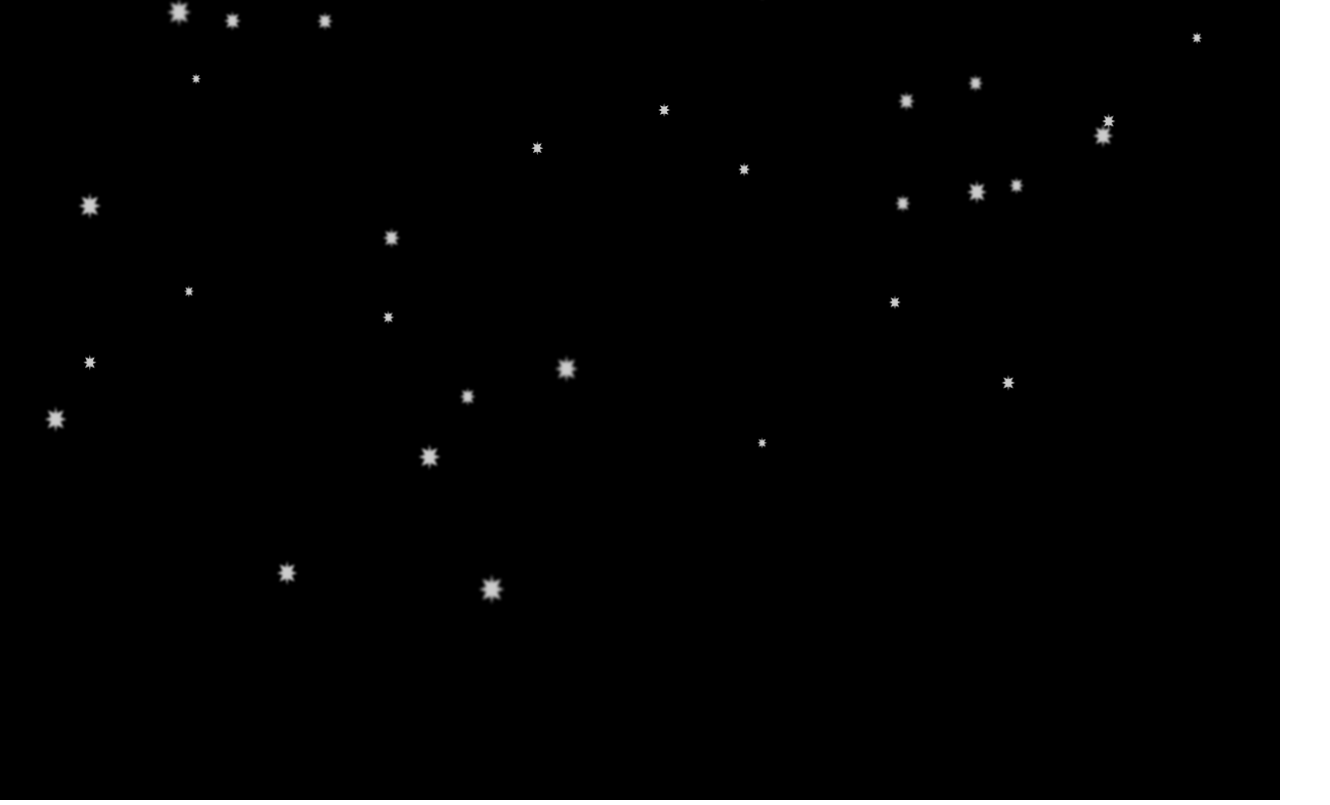
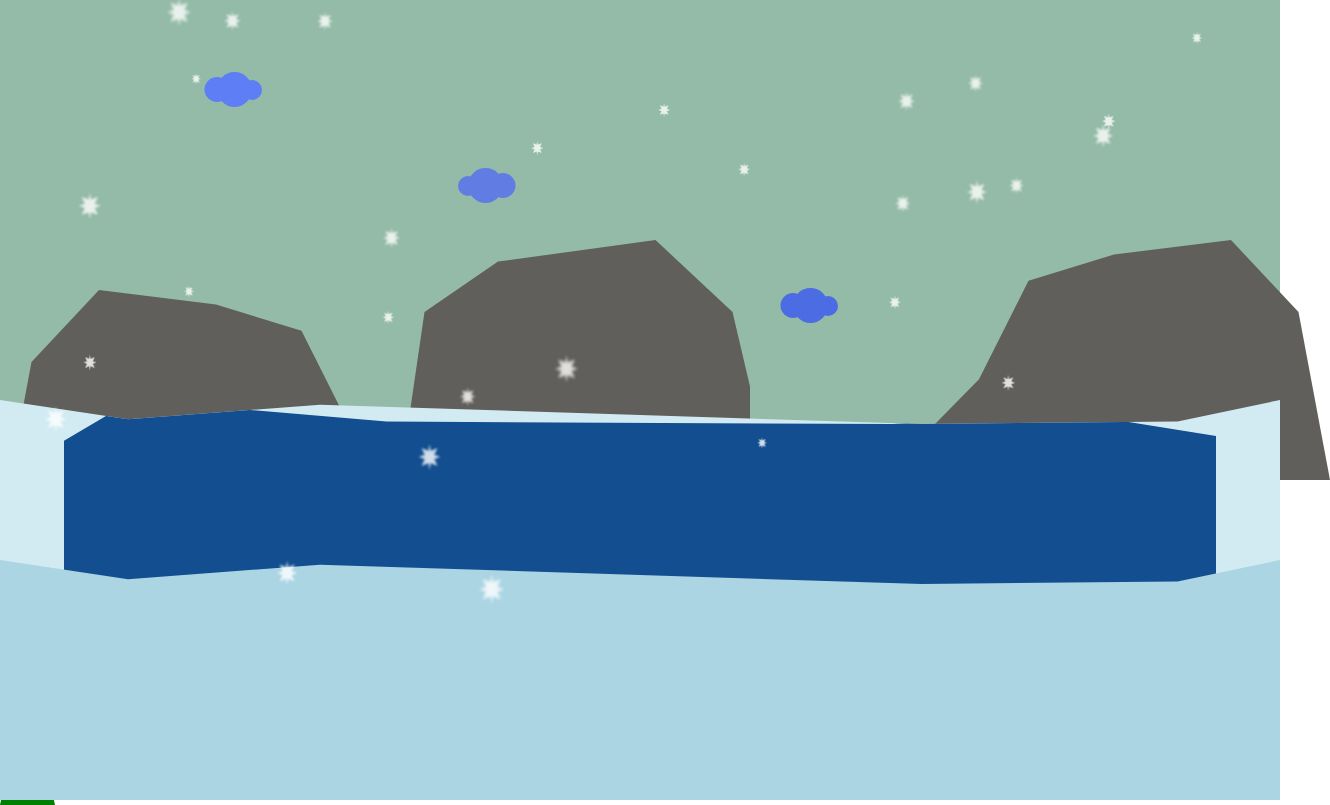
Before and after one commit to bembit/snow-paint, a plain HTML site: page index.html in a window 1280 px wide. Shown: the whole page, 1330 px wide, since content can reach past the window. Drawn offline with Linux system fonts and the light colour scheme.

Commit message:
some work

```diff
--- a/index.html
+++ b/index.html
@@ -15,7 +15,42 @@
     <div class="scene">
         <!-- snowstorm -->
         <div id="snow-container" class="snow"></div>
-            <!-- generate with js? -->
+            <!-- generate with js -->
+        </div>
+        <div class="sky">
+            <!-- with clouds -->
+            <div class="cloud cloud-1">
+                <div class=""></div>
+                <div class=""></div>
+                <div class=""></div>
+            </div>
+            <div class="cloud cloud-2">
+                <div class=""></div>
+                <div class=""></div>
+                <div class=""></div>
+            </div>
+            <div class="cloud cloud-3">
+                <div class=""></div>
+                <div class=""></div>
+                <div class=""></div>
+            </div>
+        </div>
+        <div class="mountains">
+            <!-- with mountains -->
+            <div class="mountain mountain-1"></div>
+            <div class="mountain mountain-2"></div>
+            <div class="mountain mountain-3"></div>
+            <!-- <div class="mountain mountain-3"></div> -->
+        </div>
+        <div class="lake-container">
+            <div class="lake"></div>
+            <!-- mid lake -->
+        </div>
+        <div class="snow-bumps">
+            <!-- bottom front -->
+        </div>
+        <div class="trees-bottom">
+            <div class="tree"></div>
         </div>
     </div>
 
--- a/styles.css
+++ b/styles.css
@@ -20,6 +20,8 @@ body {
     height: 100%;
     /* background-color: rgb(206, 226, 230); */
     position: relative;
+    background-color: rgb(206, 226, 230);
+
 }
 
 #snow-container {
@@ -30,7 +32,9 @@ body {
     height: 100%;
     pointer-events: none;
     /* background-color: rgb(206, 226, 230); */
-    background-color: black;
+    /* background-color: black; */
+	opacity: 1;
+	z-index: 100000;
 }
 
 .snowflake {
@@ -46,19 +50,179 @@ body {
 
 @keyframes fall-sway {
     0% {
-      transform: translateX(0) translateY(-10%);
+      	transform: translateX(0) translateY(-10%);
     }
     50% {
-      transform: translateX(20px) translateY(50vh);
+      	transform: translateX(20px) translateY(50vh);
     }
     100% {
-      transform: translateX(-20px) translateY(110svh);
+      	transform: translateX(-20px) translateY(110svh);
     }
-  }
+}
 
+/* general tree design? */
 .tree {
     position: absolute;
-    width: 100px;
-    height: 100px;
+    width: 55px;
+    height: 125px;
     background-color: green;
+    clip-path: polygon(50% 0%, 0% 100%, 100% 100%);
+    z-index: 100;
 }
+
+.sky {
+	/* gradient */
+	/* glow */
+    position: absolute;
+    top: 0;
+    left: 0;
+    height: 60%;
+    width: 100%;
+    background-color: rgb(148, 187, 167);
+    z-index: 10;
+}
+
+.cloud {
+    position: absolute;
+    display: flex;
+    align-items: center;
+}
+
+.cloud > div {
+    border-radius: 50%;
+}
+
+.cloud > div:nth-of-type(1) {
+    width: 25px;
+    height: 25px;
+    transform: translateX(12.5px);
+}
+
+.cloud > div:nth-of-type(2) {
+    width: 35px;
+    height: 35px;
+}
+
+.cloud > div:nth-of-type(3) {
+    width: 20px;
+    height: 20px;
+    transform: translateX(-10px);
+}
+
+.cloud-1 {
+    top: 15%;
+    left: 15%;
+    div {
+        background-color: rgb(93, 126, 244);
+    }
+}
+.cloud-2 {
+    top: 35%;
+    left: 35%;
+    transform: rotateY(-180deg);
+    div {
+        background-color: rgb(97, 125, 227);
+    }
+}
+.cloud-3 {
+    top: 60%;
+    left: 60%;
+    div {
+        background-color: rgb(75, 108, 226);
+    }
+}
+
+.mountains {
+    position: absolute;
+    top: 30%;
+    left: 0;
+    height: 30%;
+    width: 100%;
+    /* background-color: rgb(175, 172, 160); */
+    z-index: 100;
+}
+
+.mountain {
+    position: absolute;
+    top: 0;
+    height: 100%;
+    /* height: 80%; */
+    width: 250px;
+    background-color: rgb(97, 95, 91);
+    z-index: 100;
+}
+
+/* before : after  */
+
+.mountain-1 {
+    left: 0;
+    width: 450px;
+    transform: translateY(50px);
+    clip-path: polygon(22% 0, 48% 6%, 67% 17%, 78% 58%, 100% 100%, 0 100%, 7% 30%);
+
+}
+
+.mountain-2 {
+    left: 400px;
+    width: 350px;
+    clip-path: polygon(28% 9%, 73% 0, 95% 30%, 100% 61%, 100% 100%, 0 100%, 7% 30%);
+}
+
+.mountain-3 {
+    left: 880px;
+    width: 450px;
+    clip-path: polygon(22% 0, 48% 6%, 67% 17%, 78% 58%, 100% 100%, 0 100%, 7% 30%);
+    /* transform: skew(-180deg); */
+    transform: rotateY(-180deg);
+}
+
+/* move the entire thing down */
+.lake-container {
+	/* ice effect. */
+	position: absolute;
+	top: 50%;
+	left: 0;
+	height: 30%;
+	width: 100%;
+	/* background-color: rgb(19, 79, 144); */
+	background-color: rgb(210, 235, 243);
+    clip-path: polygon(25% 2%, 72% 10%, 92% 9%, 100% 0, 100% 100%, 0 100%, 0 0, 10% 8%);
+    z-index: 1000;
+}
+
+.lake {
+    position: absolute;
+	top: 0;
+	left: 5%;
+	height: 100%;
+	width: 90%;
+	clip-path: polygon(28% 9%, 72% 10%, 87% 5%, 100% 15%, 100% 100%, 0 100%, 0 17%, 6% 0);
+	/* background-color: rgb(171, 198, 227); */
+	background-color: rgb(19, 79, 144);
+}
+
+.snow-bumps {
+	position: absolute;
+	top: 70%;
+	left: 0;
+	height: 30%;
+	width: 100%;
+	background-color: rgb(171, 213, 227);
+    overflow: visible;
+	/* should be the bumps container covering the lake */
+	/* clip-path: polygon(28% 9%, 72% 10%, 87% 5%, 100% 15%, 100% 100%, 0 100%, 0 17%, 6% 0); */
+    clip-path: polygon(25% 2%, 72% 10%, 92% 9%, 100% 0, 100% 100%, 0 100%, 0 0, 10% 8%);
+    z-index: 10000;
+}
+
+.dirt {
+
+}
+
+/* figure out struct? */
+.trees-bottom {
+    position: absolute;
+    /* wat */
+  	bottom: 15%;
+    left: 0;
+}
```
